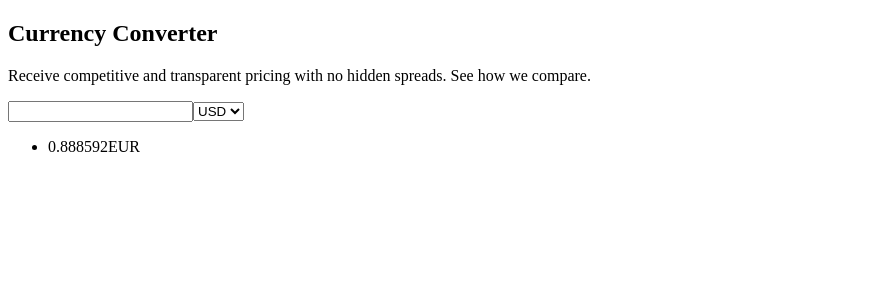
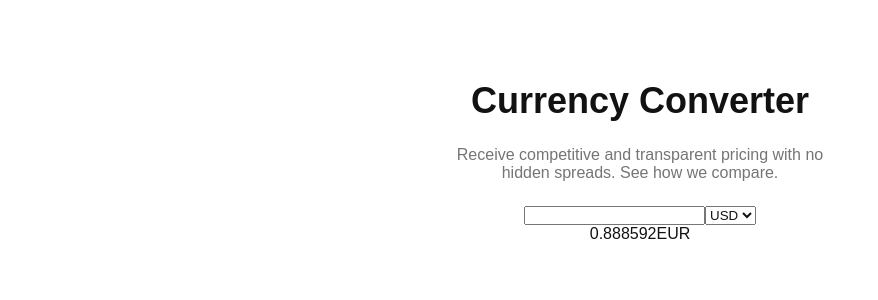
Before and after one commit to ivanlourencogomes/uphold-code-challenge, a React (Vite) app: page / in a window 1280 px wide. Shown: the top 300 px of the page, without its empty margins (0-878 px from the left). Built offline with nearby package versions, Linux system fonts and the light colour scheme.

Commit message:
Set up global styles

```diff
--- a/src/index.css
+++ b/src/index.css
@@ -0,0 +1,40 @@
+
+:root {
+  --color-primary: #49cc68;
+  --color-text-dark: #121212;
+  --color-text-light: #757575;
+  --color-light-blue: #f6f9fc;
+}
+
+* {
+  margin: 0;
+  padding: 0;
+  box-sizing: border-box;
+  color: var(--color-text-dark);
+  font-family: sans-serif;
+}
+
+ul, ol {
+  list-style: none;
+}
+
+main {
+  text-align: center;
+  padding: 80px 20px;
+}
+
+h1 {
+  font-size: 2.25rem;
+  margin-bottom: 1.5rem;
+}
+
+p {
+  color: var(--color-text-light);
+  margin-bottom: 1.5rem
+}
+
+.container {
+  width: 100%;
+  max-width: 400px;
+  margin: 0 auto;
+}
```
